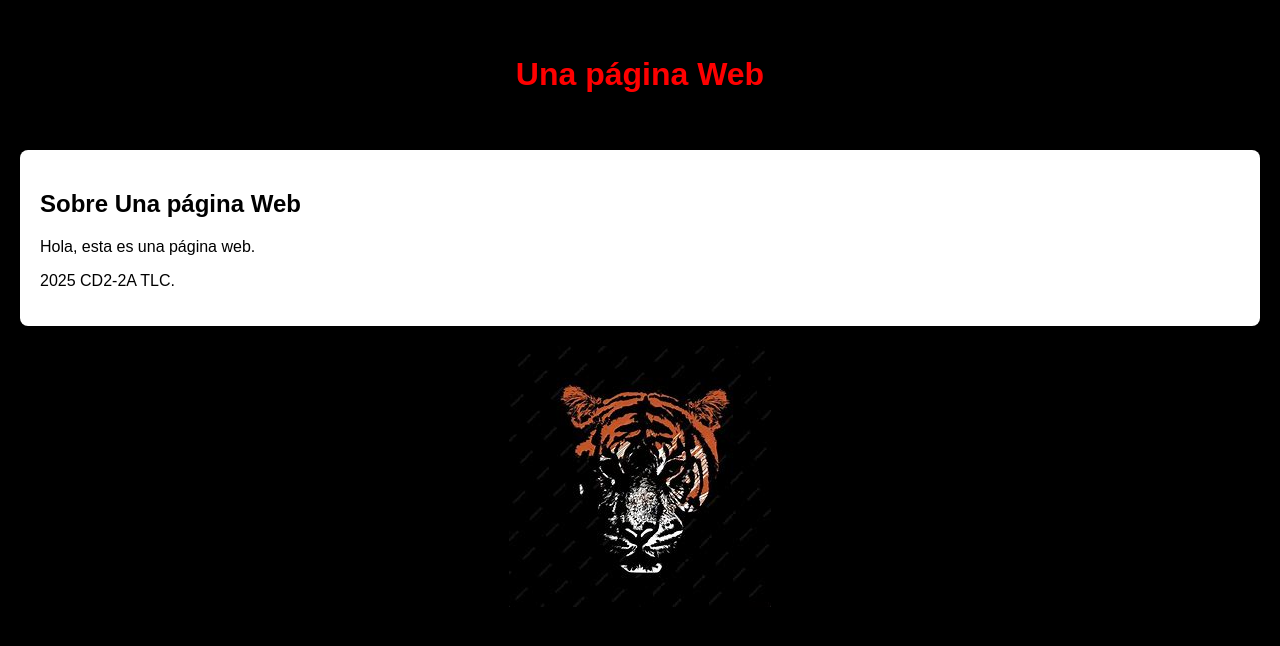
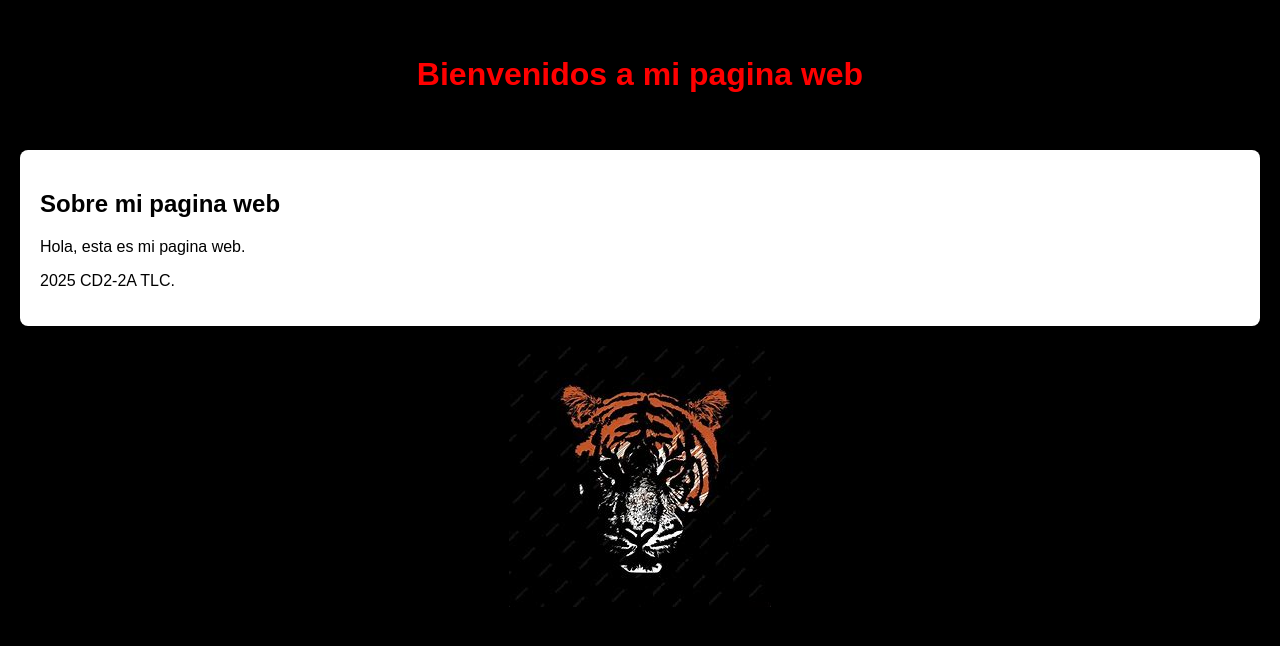
Before and after one commit to DiegoAmezaga/Una-pagina-Web, a plain HTML site: page index.html in a window 1280 px wide. Drawn offline with Linux system fonts and the light colour scheme.

Commit message:
Add files via upload

```diff
--- a/index.html
+++ b/index.html
@@ -32,11 +32,11 @@
 </head>
 <body>
     <header>
-        <h1>Una página Web</h1>
+        <h1>Bienvenidos a mi pagina web</h1>
     </header>
     <main>
-        <h2>Sobre Una página Web</h2>
-        <p>Hola, esta es una página web.</p>
+        <h2>Sobre mi pagina web</h2>
+        <p>Hola, esta es mi pagina web.</p>
         <p>2025 CD2-2A TLC.</p>
     </main>
     <footer>
```
